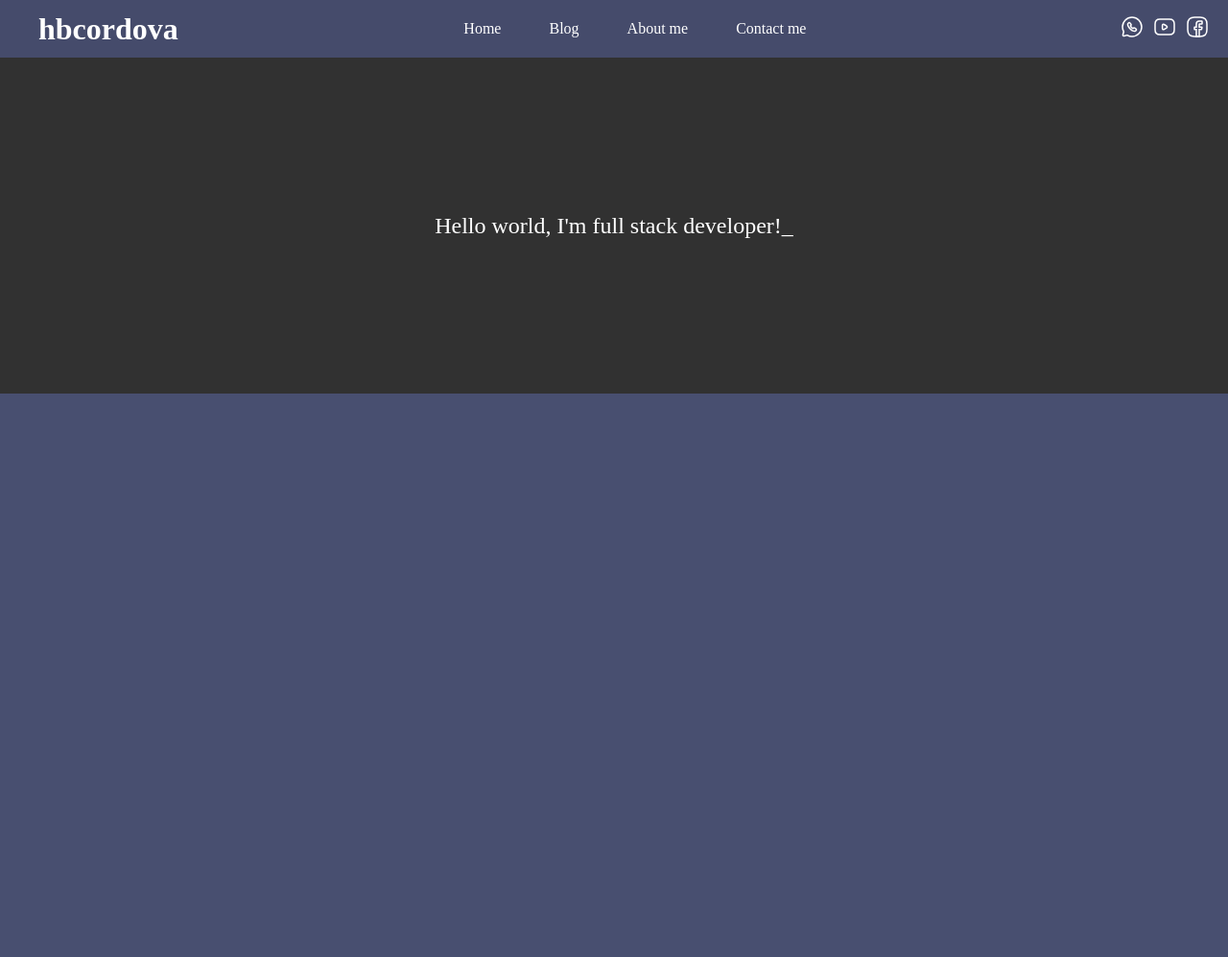
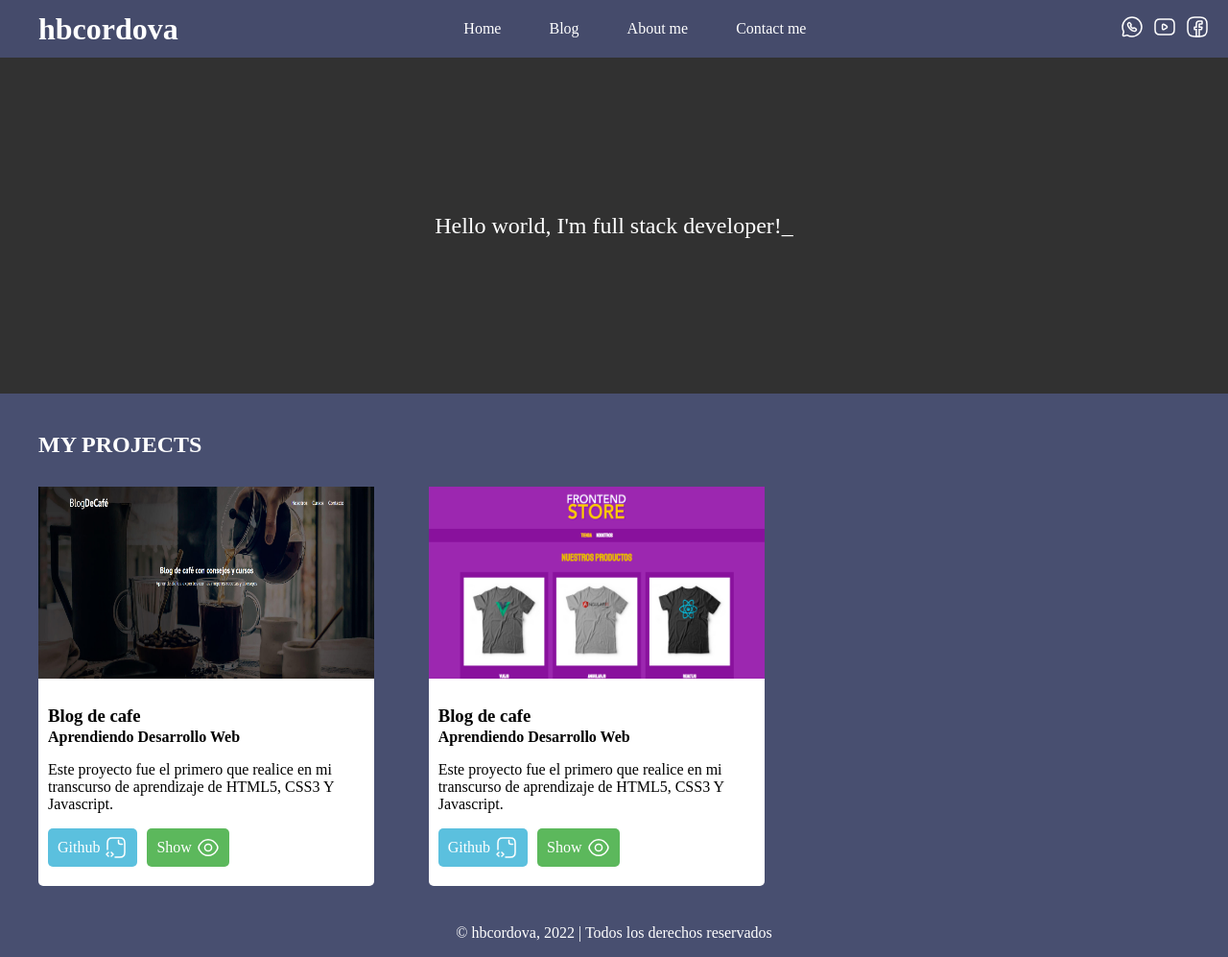
Before and after one commit to hbcordova/dev-web-site, a plain HTML site: page index.html in a window 1280 px wide. Shown: the whole page at 96% size. Before the commit the page ends 800 px from the top, so only its background shows below. Drawn offline with Linux system fonts and the light colour scheme.

Commit message:
Added section projects

```diff
--- a/css/style.css
+++ b/css/style.css
@@ -4,6 +4,8 @@
     --primary: #454B6B;
     --secondary: #484F70;
     --card: #313131;
+    --info: #5bc0de;
+    --success: #5cb85c;
 }
 
 /* GLOBALS */
@@ -20,6 +22,12 @@ body {
 
     margin: 0;
     background-color: var(--secondary);
+}
+
+.container {
+    margin: 0 auto;
+    max-width: 1200px;
+    width: 95%;
 }
 
 /* NAGIGATION */
@@ -138,3 +146,89 @@ header {
     color: white;
     font-size: 24px;
 }
+
+
+/* PROJECTS SECTION */
+
+.projects {
+  margin-top: 40px;
+  margin-bottom: 40px;
+}
+
+.projects__title {
+    font-weight: bold;
+    color: white;
+    text-transform: uppercase;
+}
+
+.projects__container {
+    display: grid;
+    grid-template-columns: repeat(1, 1fr);
+    padding-top: 10px;
+    gap: 20px;
+}
+
+@media(min-width: 700px) {
+    .projects__container {
+        grid-template-columns: repeat(3, 1fr);
+    }
+}
+
+.project {
+    width: 350px;
+    background-color: white;
+    border-radius: 5px;
+    color: black;
+}
+
+.project__image img {
+    width: 350px;
+    height: 200px;
+}
+
+.project__content {
+    padding: 5px 10px 20px 10px;
+}
+
+.project__title {
+    font-weight: bolder;
+    margin-bottom: 2px;
+}
+
+.project__subtitle {
+    margin: 0;
+    font-weight: bold;
+}
+
+.project__actions {
+    display: flex;
+    column-gap: 10px;
+}
+
+.btn {
+    display: flex;
+    align-items: center;
+    height: 40px;
+    padding: 10px;
+    text-decoration: none;
+    color: white;
+    border-radius: 5px;
+}
+
+.btn-github {
+    background-color: var(--info);
+}
+
+.btn-deploy {
+    background-color: var(--success);
+}
+
+.btn__img {
+    padding-left: 5px;
+}
+
+/* FOOTER */
+.footer {
+    color: white;
+    text-align: center;
+}
--- a/index.html
+++ b/index.html
@@ -50,6 +50,56 @@
         </div>
     </main>
 
+    <section class="container projects">
+        <h2 class="projects__title">My projects</h2>
+        <div class="projects__container">
+            <div class="project">
+                <div class="project__image">
+                    <img src="img/blog-de-cafe.png" alt="Blog de cade vista previa">
+                </div>
+                <div class="project__content">
+                    <div class="project__description">
+                        <h3 class="project__title">Blog de cafe</h3>
+                        <p class="project__subtitle">Aprendiendo Desarrollo Web</p>
+                        <p class="project_description">Este proyecto fue el primero que realice en mi transcurso de aprendizaje de HTML5, CSS3 Y Javascript.</p>
+                    </div>
+                    <div class="project__actions">
+                        <a class="btn btn-github" target="_blank" href="https://github.com/hbcord/Blog-De-Caf-">Github
+                            <img class="btn__img" src="img/icon-code.svg" alt="Show code in Github">
+                        </a>
+                        <a class="btn btn-deploy" target="_blank" href="https://hbcord.github.io/Blog-De-Caf-/">Show
+                            <img class="btn__img" src="img/icon-eye.svg" alt="Show deploy web site">
+                        </a>
+                    </div>
+                </div>
+            </div>
+            <div class="project">
+                <div class="project__image">
+                    <img src="img/tienda-virtual.png" alt="Tienda virtual vista previa">
+                </div>
+                <div class="project__content">
+                    <div class="project__description">
+                        <h3 class="project__title">Blog de cafe</h3>
+                        <p class="project__subtitle">Aprendiendo Desarrollo Web</p>
+                        <p class="project_description">Este proyecto fue el primero que realice en mi transcurso de aprendizaje de HTML5, CSS3 Y Javascript.</p>
+                    </div>
+                    <div class="project__actions">
+                        <a class="btn btn-github" href="https://github.com/hbcord/TiendaVirtual">Github
+                            <img class="btn__img" src="img/icon-code.svg" alt="Show code in Github">
+                        </a>
+                        <a class="btn btn-deploy" target="_blank" href="https://hbcord.github.io/TiendaVirtual/">Show
+                            <img class="btn__img" src="img/icon-eye.svg" alt="Show deploy web site">
+                        </a>
+                    </div>
+                </div>
+            </div>
+        </div>
+    </section>
+
+    <footer class="footer">
+        <p>&copy; hbcordova, 2022 | Todos los derechos reservados</p>
+    </footer>
+
     <script src="js/script.js"></script>
 
 </body>
```
Also changed, not shown: img/blog-de-cafe.png (added), img/icon-code.svg (added), img/icon-eye.svg (added), img/paisaje.jpg (added), img/tienda-virtual.png (added).
